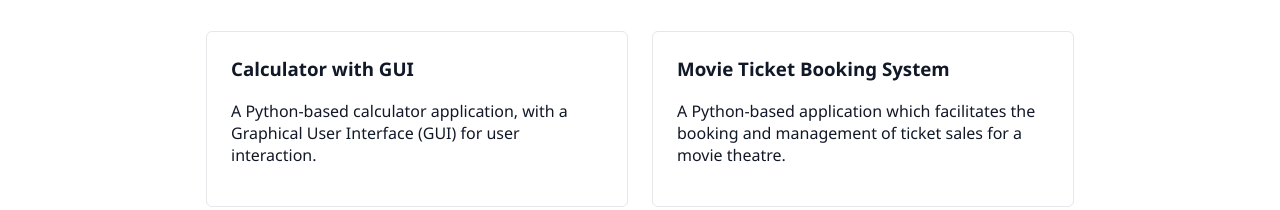
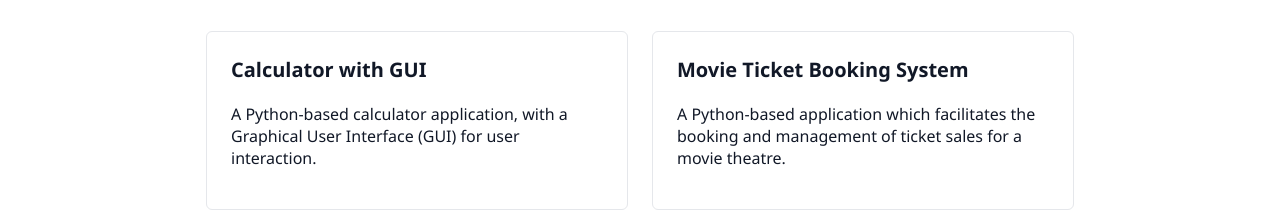
Before and after one commit to kadenward101/kadenward101.github.io, a plain HTML site: page projects.html in a window 1280 px wide. Shown: the part 210-420 px from the top of the page. Drawn offline with Linux system fonts and the light colour scheme.

Commit message:
Update styles for project links and headings

```diff
--- a/src/styles.css
+++ b/src/styles.css
@@ -147,15 +147,17 @@ main {
 
 .project h3 {
   margin-top: 0;
+  font-size: 1.25rem;
 }
 
 .project a {
   text-decoration: none;
   color: #111827;
+  transition: color 0.2s ease;
 }
 
 .project a:hover {
-  text-decoration: underline;
+  color: #2563eb;
 }
 
 footer {
```
